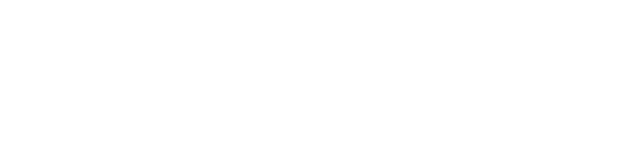
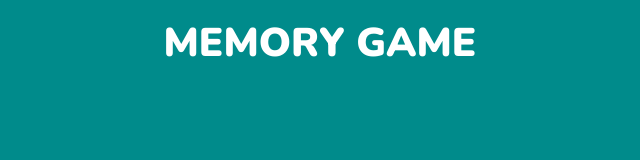
Before and after one commit to gabrivava/html-css-memory, a plain HTML site: page index.html in a window 1280 px wide. Shown: the whole page, without its empty margins (320-960 px from the left). Drawn offline with nearby package versions, Linux system fonts and the light colour scheme.

Commit message:
complete header

```diff
--- a/index.html
+++ b/index.html
@@ -5,11 +5,15 @@
     <meta http-equiv="X-UA-Compatible" content="IE=edge">
     <meta name="viewport" content="width=device-width, initial-scale=1.0">
     <title>html-css-memory</title>
+    <link rel="preconnect" href="https://fonts.gstatic.com">
+<link href="https://fonts.googleapis.com/css2?family=Nunito:wght@900&display=swap" rel="stylesheet">
     <link rel="stylesheet" href="style.css">
 </head>
 <body>
 
-    <header></header>
+    <header>
+        <div class="title"> MEMORY GAME </div>
+    </header>
 
     <!-- Tabella 4 x 3 -->
     <Main>
--- a/style.css
+++ b/style.css
@@ -3,3 +3,15 @@
     margin: 0;
     padding: 0;
 }
+body {
+    background: darkcyan;
+}
+
+.title {
+    font-family: 'Nunito', sans-serif;
+    width: 100%;
+    text-align: center;
+    margin-top: 1rem;
+    font-size: 40px;
+    color: white;
+}
```
